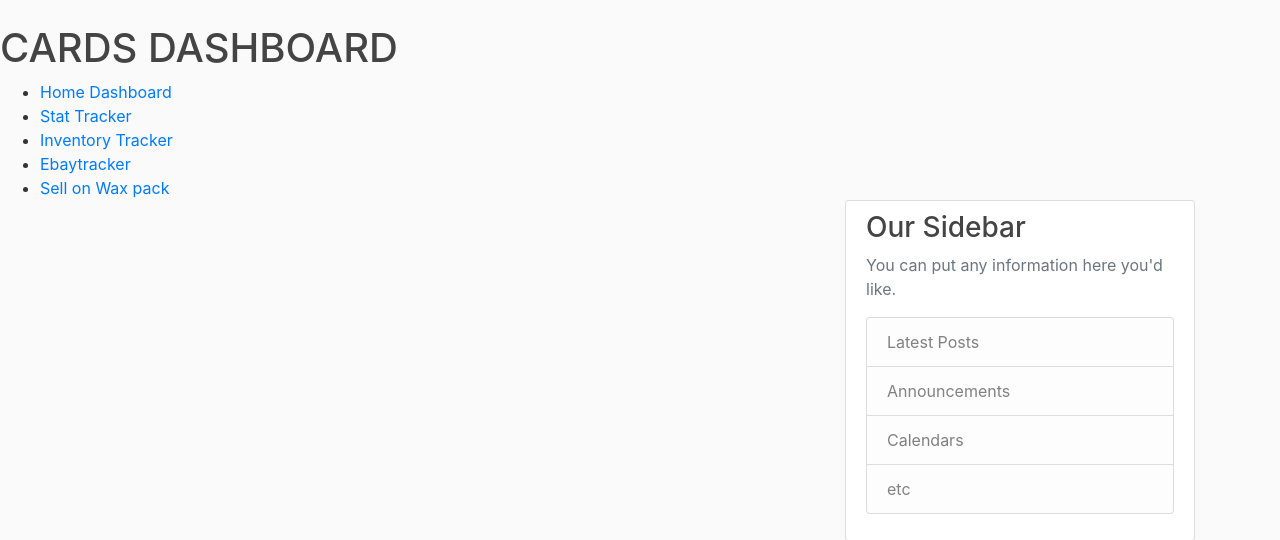
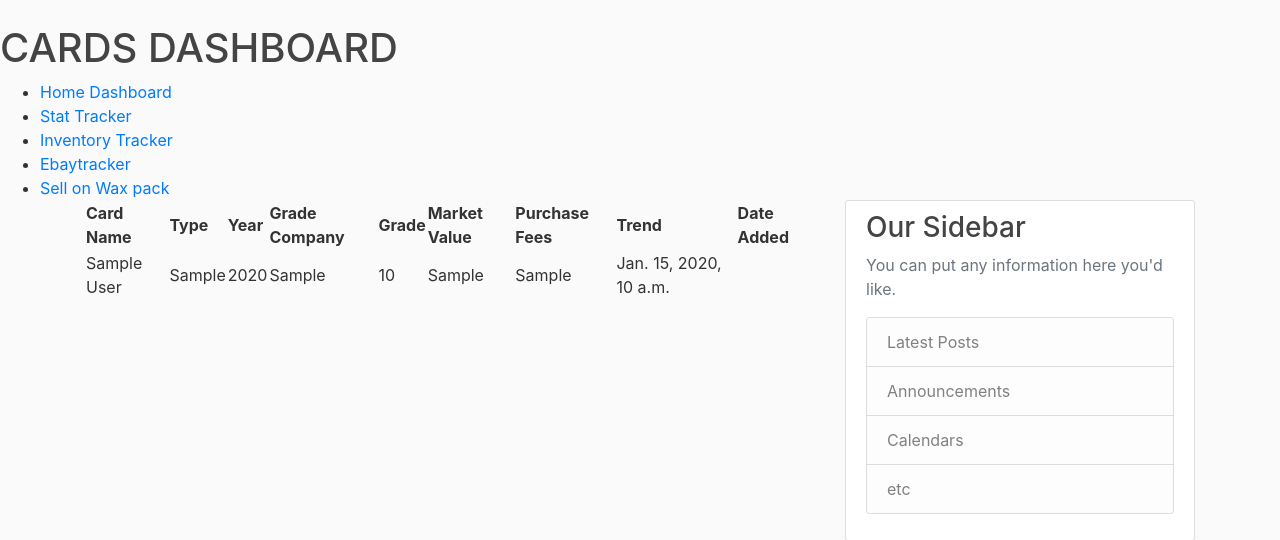
Before and after one commit to allenchan3/Card-Project, a Django app: template cardproject/pages/templates/pages/sellwax.html in a window 1280 px wide. Shown: the part 56-596 px from the top of the page. Run offline with Django 3.2, Linux system fonts and the light colour scheme; the template is opened without the code that fills it: most values are stand-ins (such as "Sample title", 1, 10 or a date in 2020); parts of the project's set-up code (start-up, migrations or seed data) failed here and were passed over; some libraries are stand-ins or nearby versions.

Commit message:
listed cards on waxsell page

```diff
--- a/cardproject/pages/templates/pages/addcard.html
+++ b/cardproject/pages/templates/pages/addcard.html
@@ -2,7 +2,7 @@
 {% block content%}
 
 <a href="{% url 'pages-home' %}">Home Dashboard</a>
-
+{% comment %} when the action attribute is empty, it goes back to the same page the html is listed on {% endcomment %}
 <form action="" method="post">
     {% csrf_token %%}
   <label for="first_name">First name:</label><br>
--- a/cardproject/pages/templates/pages/sellwax.html
+++ b/cardproject/pages/templates/pages/sellwax.html
@@ -1 +1,30 @@
 {% extends "pages/home.html" %}
+{% block content%}
+
+    {% for card in cards %}
+    <table>
+    <tr>
+        <th>Card Name</th>
+        <th>Type</th>
+        <th>Year</th>
+        <th>Grade Company</th>
+        <th>Grade</th>
+        <th>Market Value</th>
+        <th>Purchase Fees</th>
+        <th>Trend</th>
+        <th>Date Added</th>
+        <tr>
+    <tr>
+        <td>{{ card.first_name }} {{ card.last_name}}</td>
+        <td>{{ card.card_type }} </td>
+        <td>{{ card.card_year }} </td>
+        <td>{{ card.grading_type }} </td>
+        <td>{{ card.graded_score }} </td>
+        <td>{{ card.market_value}} </td>
+        <td>{{ card.purchase_fees }} </td>
+        <td>{{ card.date_posted}} </td>
+
+    </tr>
+    </table>
+    {% endfor %}
+{% endblock content %}
--- a/cardproject/pages/urls.py
+++ b/cardproject/pages/urls.py
@@ -7,5 +7,5 @@ urlpatterns = [
     path('addcard/', views.add_card, name='add_card'),
     path('stats/', views.stats, name='pages-stats'),
     path('ebaytracker', views.ebaytracker, name='pages-ebaytracker'),
-    path('sellwax', views.sellwax, name='pages-sellwax'),
+    path('sellwax/', views.sellwax, name='pages-sellwax'),
 ]
```
Also changed, not shown: cardproject/pages/models.py (+6 -1 lines), cardproject/pages/views.py (+11 -6 lines), cardphotos/default.jpg (added), 1 other file.
